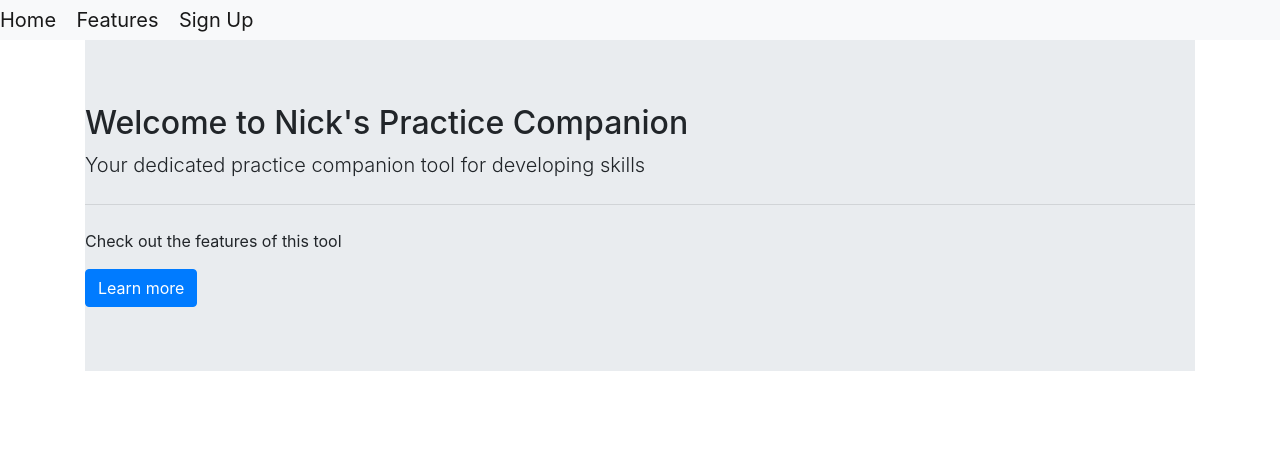
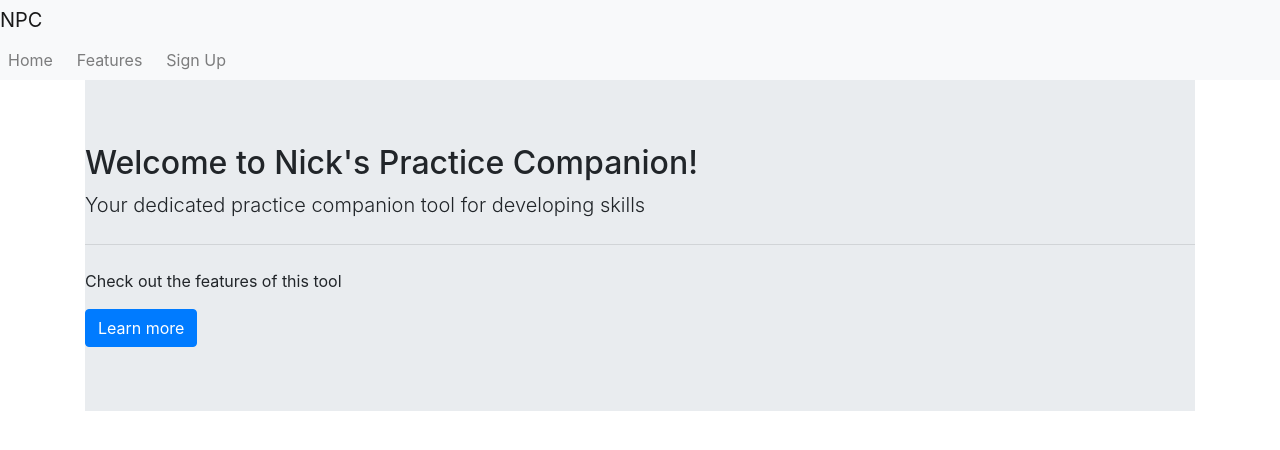
Before and after one commit to NickWaldock/Nicks-Practice-Companion, a plain HTML site: page index.html in a window 1280 px wide. Drawn offline with nearby package versions, Linux system fonts and the light colour scheme; files that its build step writes are made by us from their sources.

Commit message:
Add nav burger button and classes to nav items

```diff
--- a/index.html
+++ b/index.html
@@ -5,22 +5,33 @@
     <meta http-equiv="X-UA-Compatible" content="IE=edge">
     <meta name="viewport" content="width=device-width, initial-scale=1.0">
     <link rel="stylesheet" href="https://cdn.jsdelivr.net/npm/bootstrap@4.3.1/dist/css/bootstrap.min.css" integrity="sha384-ggOyR0iXCbMQv3Xipma34MD+dH/1fQ784/j6cY/iJTQUOhcWr7x9JvoRxT2MZw1T" crossorigin="anonymous">
-    <script src="https://cdn.jsdelivr.net/npm/bootstrap@4.3.1/dist/js/bootstrap.min.js" integrity="sha384-JjSmVgyd0p3pXB1rRibZUAYoIIy6OrQ6VrjIEaFf/nJGzIxFDsf4x0xIM+B07jRM" crossorigin="anonymous"></script>
     <link rel="stylesheet" href="styles.css">
     <title>Nick's Practice Companion</title>
 </head>
 <body>
     <!-- Nav -->
     <nav class="navbar-light navbar-expand-sm bg-light">
-        <a href="/" class="navbar-brand">Home</a>
-        <a href="/" class="navbar-brand">Features</a>
-        <a href="/" class="navbar-brand">Sign Up</a>
+        <a href="/" class="navbar-brand">NPC</a>
+        <button class="navbar-toggler ml-auto" type="button" data-toggle="collapse" data-target="#navbarNavDropdown" aria-controls="navbarNavDropdown" aria-expanded="false" aria-label="Toggle navigation">
+            <span class="navbar-toggler-icon"></span></button>
+
+        <ul class="navbar-nav">
+            <li class="nav-item mr-2">
+                <a href="/" class="nav-link">Home</a>
+            </li>
+            <li class="nav-item mr-2">
+                <a href="/" class="nav-link">Features</a>
+            </li>
+            <li class="nav-item mr-2">
+                <a href="/" class="nav-link">Sign Up</a>
+            </li>
+        </ul>
     </nav>
 
     <!-- Jumbotron -->
     <div class="container">
         <div class="jumbotron jumbotron-fluid">
-            <h2>Welcome to Nick's Practice Companion</h2>
+            <h2>Welcome to Nick's Practice Companion!</h2>
             <p class="lead">Your dedicated practice companion tool for developing skills</p>
             <hr class="my-4">
             <p>Check out the features of this tool</p>
@@ -28,4 +39,7 @@
         </div>
     </div>
 </body>
+<script src="https://code.jquery.com/jquery-3.3.1.slim.min.js" integrity="sha384-q8i/X+965DzO0rT7abK41JStQIAqVgRVzpbzo5smXKp4YfRvH+8abtTE1Pi6jizo" crossorigin="anonymous"></script>
+<script src="https://cdn.jsdelivr.net/npm/popper.js@1.14.7/dist/umd/popper.min.js" integrity="sha384-UO2eT0CpHqdSJQ6hJty5KVphtPhzWj9WO1clHTMGa3JDZwrnQq4sF86dIHNDz0W1" crossorigin="anonymous"></script>
+<script src="https://cdn.jsdelivr.net/npm/bootstrap@4.3.1/dist/js/bootstrap.min.js" integrity="sha384-JjSmVgyd0p3pXB1rRibZUAYoIIy6OrQ6VrjIEaFf/nJGzIxFDsf4x0xIM+B07jRM" crossorigin="anonymous"></script>
 </html>
```
